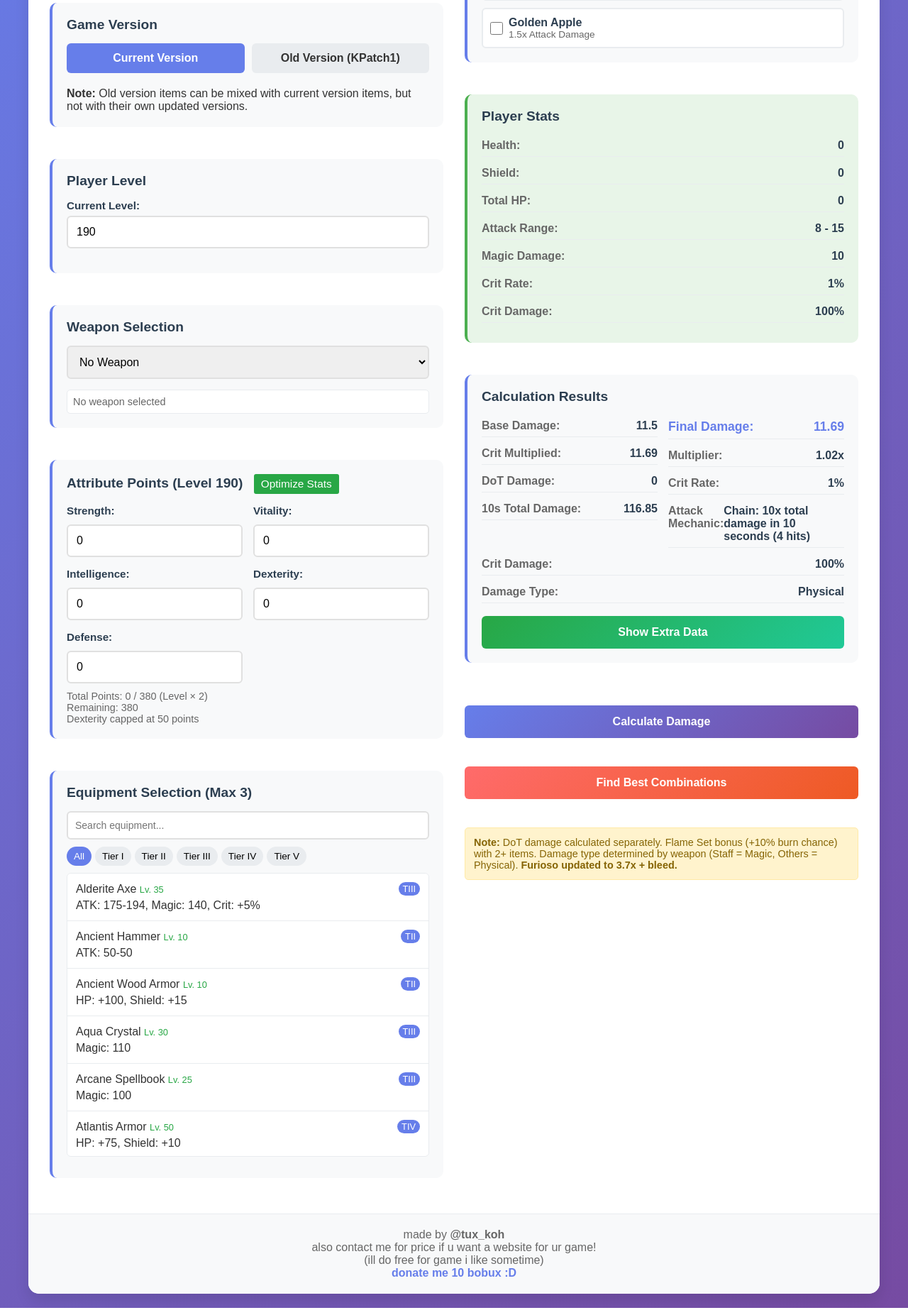
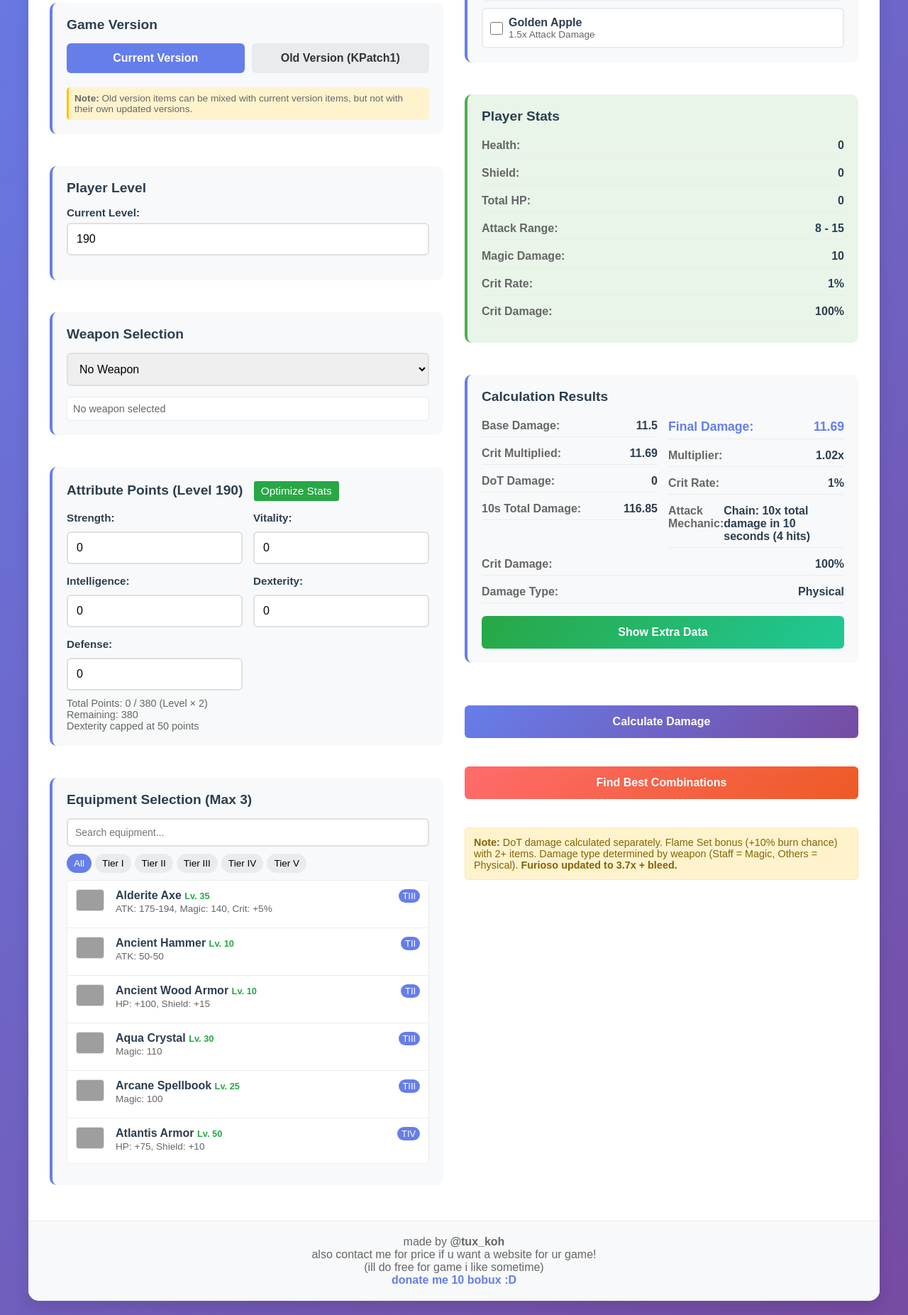
Before and after one commit to tuxKOH/critical-fantasy-calculator, a Flask app: page / in a window 1280 px wide. Shown: the part 366-2219 px from the top of the page at 71% size. Run offline with Flask 3, Linux system fonts and the light colour scheme; grey boxes are pictures that could not be loaded.

Commit message:
Add files via upload

```diff
--- a/static/script.js
+++ b/static/script.js
@@ -9,6 +9,7 @@
     let currentSearchFilter = '';
     let currentResult = null;
     let currentOptimizationType = 'final_damage';
+    let currentVersion = 'current'; // 'current' or 'old'
 
     // Set indicator mapping
     const setIndicators = {
@@ -57,7 +58,7 @@
         });
     }
 
-    // Create equipment item element
+    // Create equipment item element with image support
     function createEquipmentItem(id, data) {
         const div = document.createElement('div');
         div.className = 'equipment-item';
@@ -71,6 +72,12 @@
 
         if (!meetsLevelReq) {
             div.style.opacity = '0.6';
+        }
+
+        // Check if it's an old version item
+        const isOldItem = id.includes('_old');
+        if (isOldItem) {
+            div.classList.add('equipment-old');
         }
 
         // Build stats string
@@ -129,19 +136,41 @@
             setIndicator = `<span class="${setInfo.class} set-indicators">${setInfo.text}</span>`;
         }
 
-        // Add level requirement info
+        // Add version and level requirement info
+        let versionInfo = '';
+        if (isOldItem) {
+            versionInfo = `<span class="old-version-tag">OLD</span>`;
+        }
+
         let levelInfo = '';
         if (levelReq > 0) {
             levelInfo = `<span style="color: ${meetsLevelReq ? '#28a745' : '#dc3545'}; font-size: 0.8em;">Lv. ${levelReq}</span>`;
         }
 
+        // Add image if available
+        let imageHtml = '';
+        if (data.image_url && data.image_url.trim()) {
+            // Clean up the URL
+            const cleanUrl = data.image_url.trim();
+            imageHtml = `
+                <div class="equipment-image">
+                    <img src="${cleanUrl}" alt="${data.name}"
+                         onerror="this.style.display='none'"
+                         style="max-width: 40px; max-height: 40px; object-fit: contain; margin-right: 8px;">
+                </div>
+            `;
+        }
+
         div.innerHTML = `
             <div class="equipment-header">
-                <div class="equipment-name">${data.name} ${levelInfo} ${setIndicator}</div>
+                ${imageHtml}
+                <div style="flex: 1;">
+                    <div class="equipment-name">${data.name} ${versionInfo} ${levelInfo} ${setIndicator}</div>
+                    <div class="equipment-stats">${stats.join(', ')}</div>
+                    <div class="equipment-effects">${effects.join(', ')}</div>
+                </div>
                 <div class="equipment-tier">T${data.tier}</div>
             </div>
-            <div class="equipment-stats">${stats.join(', ')}</div>
-            <div class="equipment-effects">${effects.join(', ')}</div>
         `;
 
         // Only allow selection if level requirement is met
@@ -155,13 +184,20 @@
         return div;
     }
 
-    // Filter equipment based on search and tier
+    // Filter equipment based on search, tier, and version
     function filterEquipmentItem(id, data) {
         const matchesSearch = data.name.toLowerCase().includes(currentSearchFilter.toLowerCase()) ||
                             id.toLowerCase().includes(currentSearchFilter.toLowerCase());
         const matchesTier = currentTierFilter === 'all' || data.tier === currentTierFilter;
 
-        return matchesSearch && matchesTier;
+        // Version filtering
+        const isOldItem = id.includes('_old');
+        const useOldVersion = document.getElementById('toggleOld').classList.contains('active');
+        const matchesVersion = useOldVersion ?
+            (isOldItem || !equipmentDatabase[id + '_old']) :  // Old version: show old items or items without old version
+            !isOldItem;  // Current version: don't show old items
+
+        return matchesSearch && matchesTier && matchesVersion;
     }
 
     // Filter equipment list
@@ -180,28 +216,24 @@
         initializeEquipment();
     }
 
-    // Update equipment display when level changes
-    function updateEquipmentDisplay() {
-        initializeEquipment();
-        // Remove equipment that no longer meets level requirements
-        const playerLevel = parseInt(document.getElementById('playerLevel').value) || 190;
-        selectedEquipment = selectedEquipment.filter(id => {
+    // Toggle equipment selection with version compatibility check
+    function toggleEquipmentSelection(id) {
         const eqData = equipmentDatabase[id];
-            const meetsLevelReq = (eqData.level_req || 0) <= playerLevel;
-            if (!meetsLevelReq) {
-                const element = document.querySelector(`.equipment-item[data-id="${id}"]`);
-                if (element) element.classList.remove('selected');
-            }
-            return meetsLevelReq;
-        });
-        updateSelectedEquipmentDisplay();
-        addPointLimits();
-        updatePoints();
-        calculateDamage();
+        if (!eqData) return;
+
+        // Check for version conflicts
+        const isOldItem = id.includes('_old');
+        const useOldVersion = document.getElementById('toggleOld').classList.contains('active');
+
+        // Check if trying to select both old and new versions of the same item
+        const baseId = isOldItem ? id.replace('_old', '') : id;
+        const oppositeId = isOldItem ? baseId : baseId + '_old';
+
+        if (selectedEquipment.includes(oppositeId)) {
+            alert(`Cannot select both old and new versions of ${eqData.name.replace(' (Old)', '').replace(' (New)', '')}!`);
+            return;
         }
 
-    // Toggle equipment selection
-    function toggleEquipmentSelection(id) {
         if (selectedEquipment.includes(id)) {
             // Deselect
             selectedEquipment = selectedEquipment.filter(eq => eq !== id);
@@ -219,6 +251,36 @@
         calculateDamage();
     }
 
+    // Update equipment display when level changes
+    function updateEquipmentDisplay() {
+        const useOldVersion = document.getElementById('toggleOld').classList.contains('active');
+        const playerLevel = parseInt(document.getElementById('playerLevel').value) || 190;
+
+        // Update equipment list with current version filter
+        initializeEquipment();
+
+        // Remove equipment that no longer meets level requirements or version conflicts
+        selectedEquipment = selectedEquipment.filter(id => {
+            const eqData = equipmentDatabase[id];
+            if (!eqData) return false;
+
+            // Check level requirement
+            const meetsLevelReq = (eqData.level_req || 0) <= playerLevel;
+            if (!meetsLevelReq) {
+                const element = document.querySelector(`.equipment-item[data-id="${id}"]`);
+                if (element) element.classList.remove('selected');
+                return false;
+            }
+
+            return true;
+        });
+
+        updateSelectedEquipmentDisplay();
+        addPointLimits();
+        updatePoints();
+        calculateDamage();
+    }
+
     // Update selected equipment display
     function updateSelectedEquipmentDisplay() {
         const container = document.getElementById('selectedEquipment');
@@ -229,8 +291,10 @@
             if (data) {
                 const div = document.createElement('div');
                 div.className = 'selected-item';
+                const isOldItem = id.includes('_old');
+                const oldTag = isOldItem ? '<span style="color:#dc3545; font-size:0.8em;">(OLD)</span>' : '';
                 div.innerHTML = `
-                    ${data.name}
+                    ${data.name} ${oldTag}
                     <button class="remove-item" data-id="${id}">×</button>
                 `;
                 container.appendChild(div);
@@ -254,7 +318,22 @@
         calculateDamage();
     }
 
-    // Weapon selection
+    // Toggle game version
+    function toggleGameVersion(version) {
+        const toggleCurrent = document.getElementById('toggleCurrent');
+        const toggleOld = document.getElementById('toggleOld');
+        const useOldVersion = version === 'old';
+
+        toggleCurrent.classList.toggle('active', !useOldVersion);
+        toggleOld.classList.toggle('active', useOldVersion);
+
+        currentVersion = version;
+
+        // Update equipment display and adjust selected equipment
+        updateEquipmentDisplay();
+    }
+
+    // Weapon selection with image support
     function updateWeaponInfo() {
         const weaponSelect = document.getElementById('weaponSelect');
         const weaponInfo = document.getElementById('weaponInfo');
@@ -300,9 +379,26 @@
             furiosoInfo = `<br><small style="color: #4a90e2;">Updated: 3.7x total damage + bleed on 4th hit</small>`;
         }
 
+        // Add weapon image
+        let imageHtml = '';
+        if (weapon.image_url && weapon.image_url.trim()) {
+            imageHtml = `
+                <div style="float: left; margin-right: 10px; margin-bottom: 5px;">
+                    <img src="${weapon.image_url.trim()}" alt="${weapon.name}"
+                         style="max-width: 60px; max-height: 60px; object-fit: contain; border-radius: 4px; border: 1px solid #e0e0e0;"
+                         onerror="this.style.display='none'">
+                </div>
+            `;
+        }
+
         weaponInfo.innerHTML = `
+            <div style="overflow: hidden;">
+                ${imageHtml}
+                <div>
                     <strong>${weapon.name}</strong> (${damageType}) ${setInfo}${levelInfo}${furiosoInfo}<br>
                     ${stats.join(', ')}
+                </div>
+            </div>
         `;
     } else {
         weaponInfo.innerHTML = 'No weapon selected';
@@ -335,9 +431,6 @@
         document.getElementById('remainingPoints').textContent = maxPoints - total;
         document.getElementById('maxPoints').textContent = maxPoints;
 
-        // Update title display
-        document.querySelector('#pointsSection h3').innerHTML = `Attribute Points (Level ${playerLevel}) <button class="small-btn" id="optimizeStatsBtn">Optimize Stats</button>`;
-
         calculateDamage();
     }
 
@@ -353,11 +446,13 @@
     // Main damage calculation function
     function calculateDamage() {
         const usePointSystem = document.getElementById('togglePoints').classList.contains('active');
+        const useOldVersion = document.getElementById('toggleOld').classList.contains('active');
         const selectedWeapon = document.getElementById('weaponSelect').value;
         const playerLevel = parseInt(document.getElementById('playerLevel').value) || 190;
 
         const data = {
             usePointSystem: usePointSystem,
+            useOldVersion: useOldVersion,
             selectedWeapon: selectedWeapon,
             playerLevel: playerLevel,
             equipment: selectedEquipment,
@@ -468,11 +563,13 @@
         optimizeBtn.disabled = true;
 
         const usePointSystem = document.getElementById('togglePoints').classList.contains('active');
+        const useOldVersion = document.getElementById('toggleOld').classList.contains('active');
         const selectedWeapon = document.getElementById('weaponSelect').value;
         const playerLevel = parseInt(document.getElementById('playerLevel').value) || 190;
 
         const data = {
             usePointSystem: usePointSystem,
+            useOldVersion: useOldVersion,
             selectedWeapon: selectedWeapon,
             playerLevel: playerLevel,
             magicPotion: document.getElementById('magicPotion').checked,
@@ -526,6 +623,7 @@
         const content = document.getElementById('optimizeResultsContent');
 
         let html = `<p>Tested ${result.total_combinations_tested.toLocaleString()} combinations (${result.available_equipment_count} available equipment)</p>`;
+        html += `<p>Version: ${result.version} ${result.allows_mixed_versions ? '(Mixed versions allowed)' : ''}</p>`;
 
         const scoreLabel = {
             'final_damage': 'Final Damage',
@@ -535,9 +633,13 @@
         }[result.optimization_type] || 'Score';
 
         result.top_combinations.forEach((combo, index) => {
+            // Check if this combo has old items
+            const hasOldItems = combo.equipment_ids.some(id => id.includes('_old'));
+            const versionTag = hasOldItems ? '<span style="color: #dc3545; font-size: 0.9em;">(Mixed)</span>' : '';
+
             html += `
                 <div class="optimize-combo">
-                    <h4>#${index + 1} - ${scoreLabel}: ${combo.score.toLocaleString()}</h4>
+                    <h4>#${index + 1} - ${scoreLabel}: ${combo.score.toLocaleString()} ${versionTag}</h4>
                     <p><strong>Final Damage:</strong> ${combo.final_damage.toLocaleString()}</p>
                     <p><strong>10s Total Damage:</strong> ${combo.ten_second_total.toLocaleString()}</p>
                     <p><strong>First Hit:</strong> ${combo.first_hit.toLocaleString()}</p>
@@ -770,6 +872,10 @@
         document.getElementById('togglePoints').addEventListener('click', () => toggleInputSystem('points'));
         document.getElementById('toggleManual').addEventListener('click', () => toggleInputSystem('manual'));
 
+        // Version toggle buttons
+        document.getElementById('toggleCurrent').addEventListener('click', () => toggleGameVersion('current'));
+        document.getElementById('toggleOld').addEventListener('click', () => toggleGameVersion('old'));
+
         // Equipment search
         document.getElementById('equipmentSearch').addEventListener('input', filterEquipment);
 
@@ -822,7 +928,7 @@
             }
         });
 
-        // Optimize stats button (delegated since it's dynamically created)
+        // Optimize stats button
         document.addEventListener('click', function(e) {
             if (e.target && e.target.id === 'optimizeStatsBtn') {
                 optimizeStats();
--- a/static/style.css
+++ b/static/style.css
@@ -170,6 +170,81 @@
 
 .footer a:hover {
     text-decoration: underline;
+}
+
+/* Version Note */
+.version-note {
+    font-size: 0.85em;
+    color: #666;
+    background: #fff3cd;
+    padding: 8px;
+    border-radius: 5px;
+    border-left: 3px solid #ffc107;
+    margin-top: 10px;
+}
+
+/* Old Equipment Style */
+.equipment-old {
+    border-left: 3px solid #6c757d !important;
+    position: relative;
+}
+
+.old-version-tag {
+    background: #6c757d;
+    color: white;
+    font-size: 0.7em;
+    padding: 2px 5px;
+    border-radius: 3px;
+    margin-left: 5px;
+    display: inline-block;
+}
+
+/* Equipment Image Styles */
+.equipment-header {
+    display: flex;
+    align-items: flex-start;
+    margin-bottom: 5px;
+}
+
+.equipment-name {
+    font-weight: bold;
+    color: #2c3e50;
+    margin-bottom: 2px;
+}
+
+.equipment-image {
+    margin-right: 8px;
+    flex-shrink: 0;
+}
+
+.equipment-image img {
+    max-width: 40px;
+    max-height: 40px;
+    object-fit: contain;
+    border-radius: 4px;
+    border: 1px solid #e0e0e0;
+}
+
+.equipment-stats {
+    font-size: 0.85em;
+    color: #666;
+    margin-bottom: 2px;
+}
+
+.equipment-effects {
+    font-size: 0.8em;
+    color: #28a745;
+    font-style: italic;
+}
+
+.equipment-tier {
+    background: #667eea;
+    color: white;
+    padding: 2px 6px;
+    border-radius: 10px;
+    font-size: 0.8em;
+    flex-shrink: 0;
+    margin-left: 5px;
 }
 
 /* Extra Data Modal */
@@ -451,21 +526,6 @@
     border-left: 4px solid #667eea;
 }
 
-.equipment-header {
-    display: flex;
-    justify-content: space-between;
-    align-items: center;
-    margin-bottom: 5px;
-}
-
-.equipment-tier {
-    background: #667eea;
-    color: white;
-    padding: 2px 6px;
-    border-radius: 10px;
-    font-size: 0.8em;
-}
-
 .selected-equipment {
     display: flex;
     flex-wrap: wrap;
@@ -614,6 +674,11 @@
         max-width: 95%;
         margin: 10% auto;
     }
+
+    .equipment-image img {
+        max-width: 30px;
+        max-height: 30px;
+    }
 }
 
 /* Desktop Styles */
```
Lines whose indentation alone changed are shown as unchanged.
